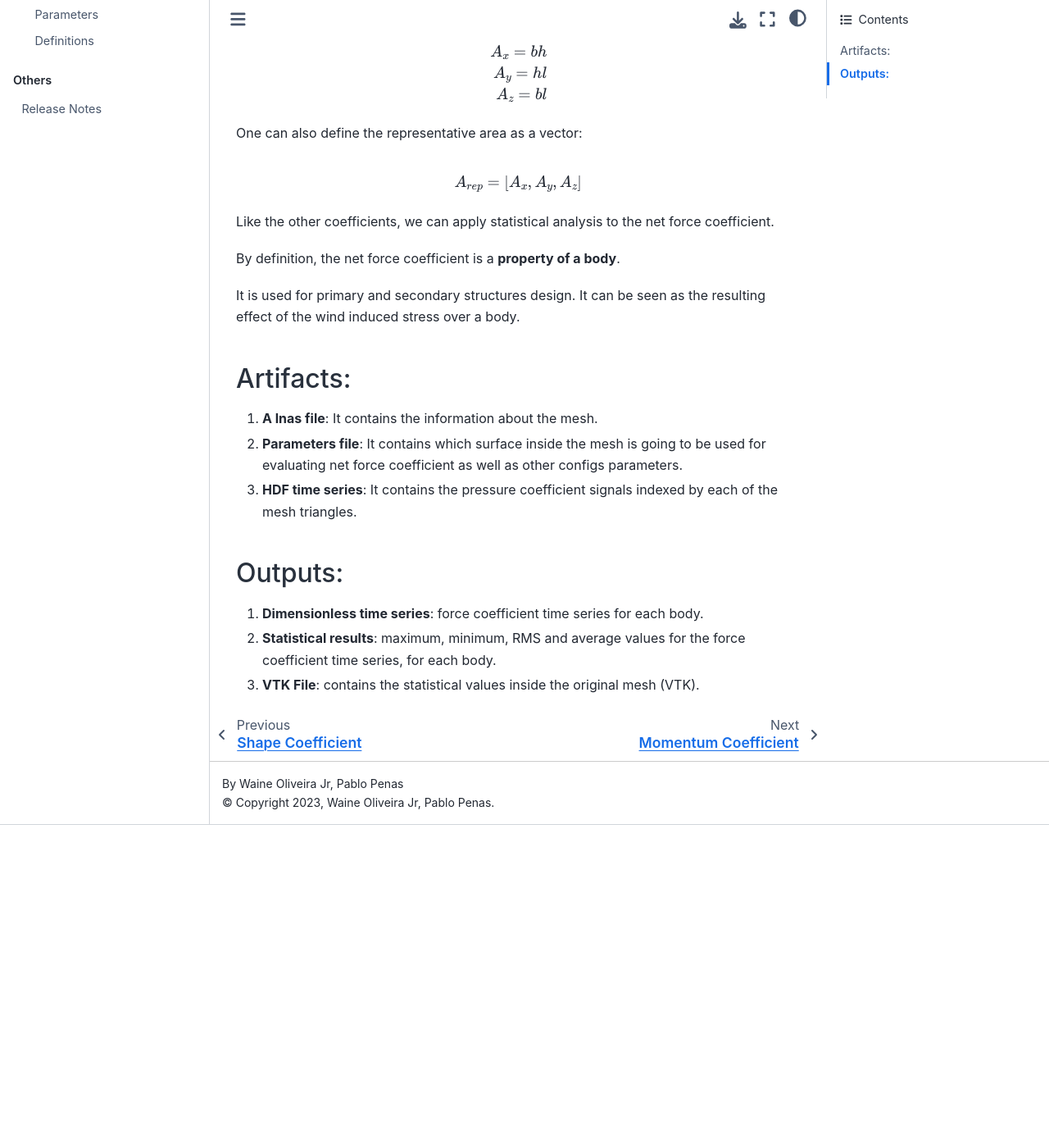
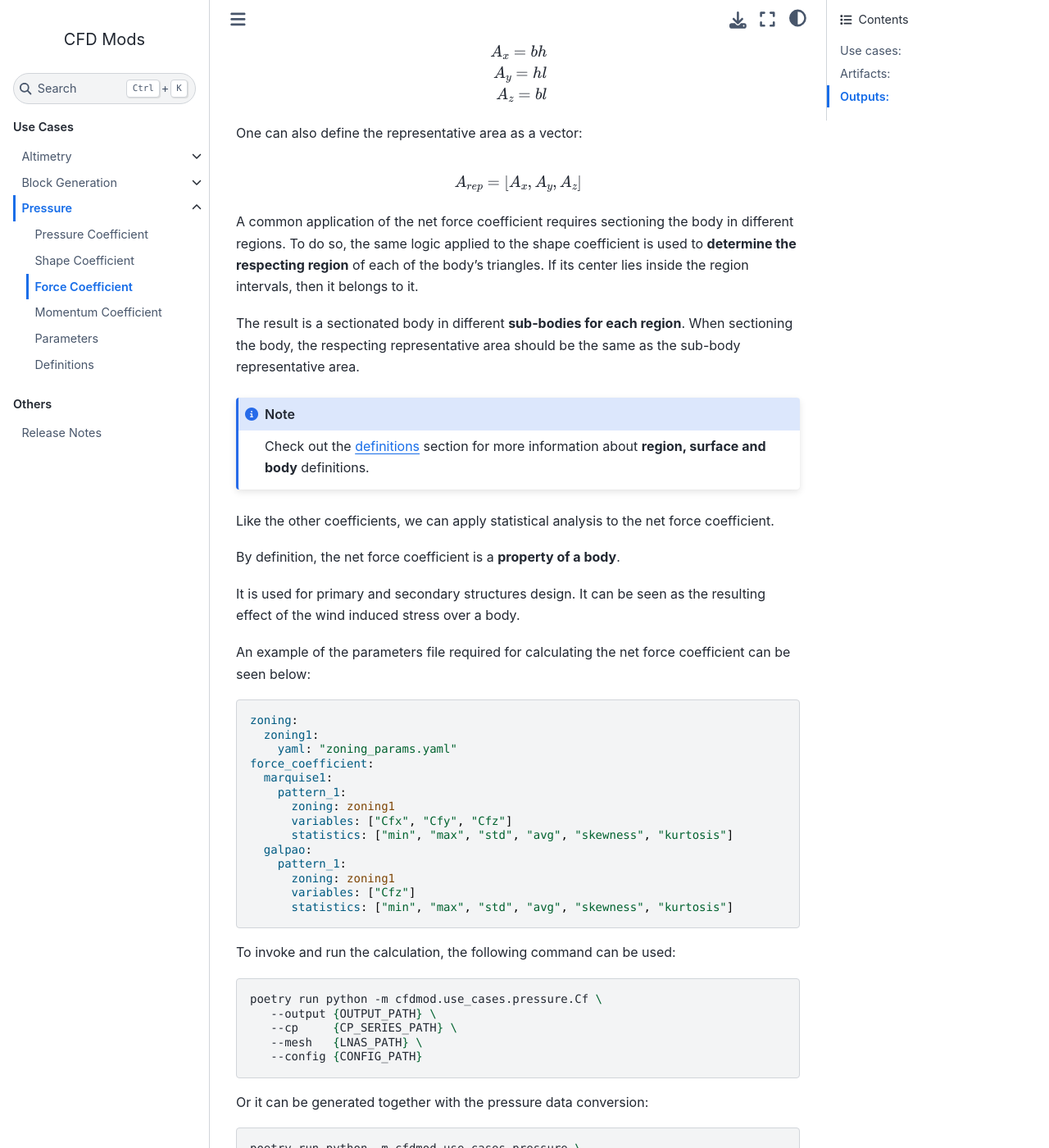
Before and after one commit to AeroSim-CFD/cfdmod, a Sphinx documentation site: the page built from docs/source/use_cases/pressure/force_coefficient.rst, in a window 1280 px wide and 1400 px high, scrolled down 1481 px. Shown: the whole window at 82% size. Built offline with Sphinx 7.4.7 and the Sphinx Book theme 1.1.4, drawn with Linux system fonts in a browser that asks for light colours; before the commit the page ends 2487 px from its top, so only the background shows below that; some of the changed text lies outside the part shown.

Commit message:
MVP pressure docs

```diff
--- /dev/null
+++ b/docs/source/_static/pressure/Cf_params.yaml
@@ -0,0 +1,14 @@
+zoning:
+  zoning1:
+    yaml: "zoning_params.yaml"
+force_coefficient:
+  marquise1:
+    pattern_1:
+      zoning: zoning1
+      variables: ["Cfx", "Cfy", "Cfz"]
+      statistics: ["min", "max", "std", "avg", "skewness", "kurtosis"]
+  galpao:
+    pattern_1:
+      zoning: zoning1
+      variables: ["Cfz"]
+      statistics: ["min", "max", "std", "avg", "skewness", "kurtosis"]
--- a/docs/source/_static/pressure/pressure_params.yaml
+++ b/docs/source/_static/pressure/pressure_params.yaml
@@ -21,12 +21,12 @@
     pattern_1:
       yaml: "zoning_params.yaml"
       variables: ["Cfx", "Cfy", "Cfz"]
-    # surfaces: ["surface1", "surface2", "surface3"] # 1 + 2 + 3
+      statistics: ["min", "max", "std", "avg", "skewness", "kurtosis"]
   galpao:
     pattern_1:
       yaml: "zoning_params.yaml"
       variables: ["Cfz"]
-    # surfaces: [] # All surfaces
+      statistics: ["min", "max", "std", "avg", "skewness", "kurtosis"]
 shape_coefficient:
   pattern_1:
     yaml: "zoning_params.yaml"
--- a/docs/source/use_cases/pressure/definitions.rst
+++ b/docs/source/use_cases/pressure/definitions.rst
@@ -66,3 +66,8 @@
 Then the triangle is indexed by the corresponding region.
 
 .. important:: The rule to apply and guarantee that **every triangle belongs to a region and one only**, is to include the upper limit only if it is the last one. Otherwise, the upper limit is not included, only the lower limit is.
+
+The definition of the region configuration has the following structure:
+
+.. literalinclude:: /_static/pressure/zoning_params.yaml
+    :language: yaml
--- a/docs/source/use_cases/pressure/force_coefficient.rst
+++ b/docs/source/use_cases/pressure/force_coefficient.rst
@@ -49,12 +49,58 @@
 .. math::
    A_{rep} = [A_x, A_y, A_z]
 
+A common application of the net force coefficient requires sectioning the body in different regions.
+To do so, the same logic applied to the shape coefficient is used to **determine the respecting region** of each of the body's triangles.
+If its center lies inside the region intervals, then it belongs to it.
+
+The result is a sectionated body in different **sub-bodies for each region**.
+When sectioning the body, the respecting representative area should be the same as the sub-body representative area.
+
+.. note:: Check out the `definitions <./definitions.rst>`_ section for more information about **region, surface and body** definitions.
+
 Like the other coefficients, we can apply statistical analysis to the net force coefficient.
 
 By definition, the net force coefficient is a **property of a body**.
 
 It is used for primary and secondary structures design.
 It can be seen as the resulting effect of the wind induced stress over a body.
+
+An example of the parameters file required for calculating the net force coefficient can be seen below:
+
+.. literalinclude:: /_static/pressure/Cf_params.yaml
+    :language: yaml
+
+To invoke and run the calculation, the following command can be used:
+
+.. code-block:: Bash
+
+   poetry run python -m cfdmod.use_cases.pressure.Cf \
+      --output {OUTPUT_PATH} \
+      --cp     {CP_SERIES_PATH} \
+      --mesh   {LNAS_PATH} \
+      --config {CONFIG_PATH}
+
+Or it can be generated together with the pressure data conversion:
+
+.. code-block:: Bash
+
+   poetry run python -m cfdmod.use_cases.pressure \
+      --output {OUTPUT_PATH} \
+      --cp     {CP_SERIES_PATH} \
+      --mesh   {LNAS_PATH} \
+      --config {CONFIG_PATH} \
+      --Cf
+
+# TODO: reference the notebooks
+
+
+Use cases:
+==========
+
+* **Canopies**
+* **Roof vents**
+* **Buildings**
+* **Building paviments**
 
 Artifacts:
 ==========
```
Also changed, not shown: docs/source/_static/pressure/Ce_params.yaml (added, +7 -0 lines), docs/source/_static/pressure/Cm_params.yaml (added, +10 -0 lines), docs/source/_static/pressure/zone_cfg.json (deleted, +0 -34 lines), docs/source/_static/pressure/zoning_params.yaml (+10 -8 lines), docs/source/use_cases/pressure/momentum_coefficient.rst (+45 -1 lines), docs/source/use_cases/pressure/shape_coefficient.rst (+40 -2 lines).
